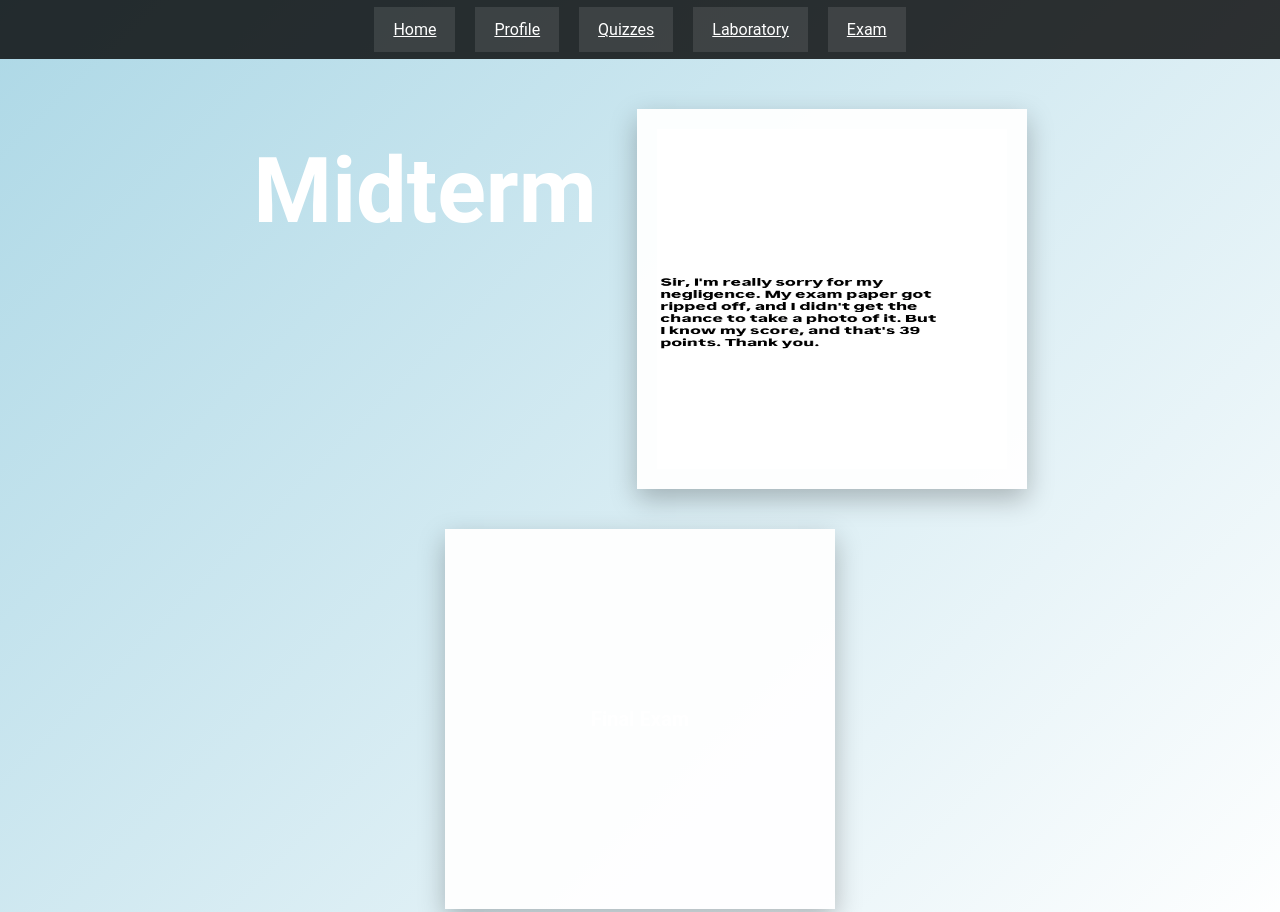
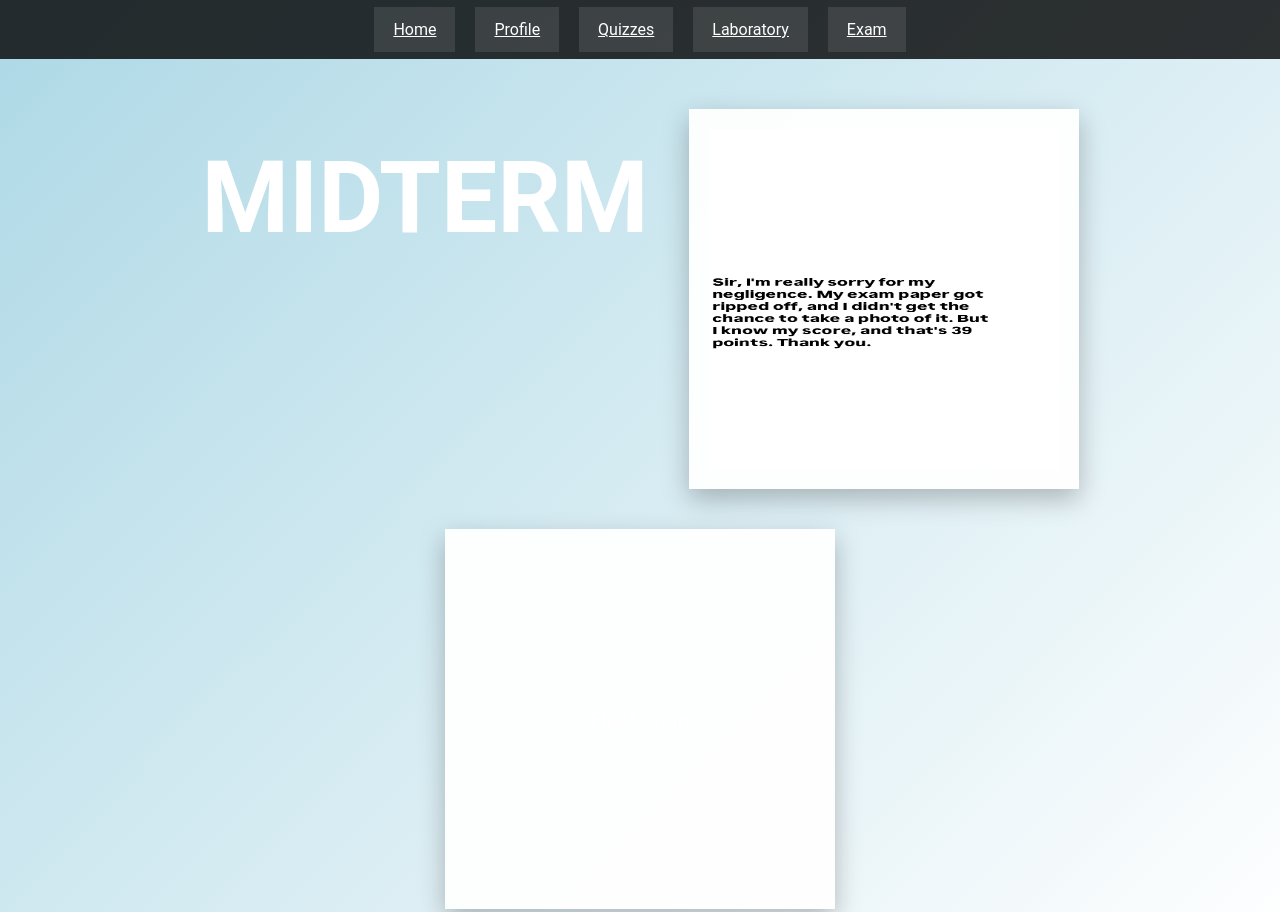
Before and after one commit to luiyuji/Portfolio---Dashboard, a plain HTML site: page exam.html in a window 1280 px wide. Shown: the top 912 px of the page. Drawn offline with Linux system fonts and the light colour scheme.

Commit message:
Update Midterm heading and increase font size

```diff
--- a/exam.html
+++ b/exam.html
@@ -42,7 +42,7 @@
             text-align: center;
             color: white;
             margin-top: 30px;
-            font-size: 90px;
+            font-size: 100px;
         }
 
 
@@ -121,7 +121,7 @@
 
     <!-- BOXES -->
     <div class="grid">
-        <h2> Midterm </h2>
+        <h2> MIDTERM </h2>
         <div class="box" onclick="goTo('Midterm Exam -list.html')">
             Midterm Exam
          <img src="midterm exam.webp" class="photo" width = 400 height =400>
```
